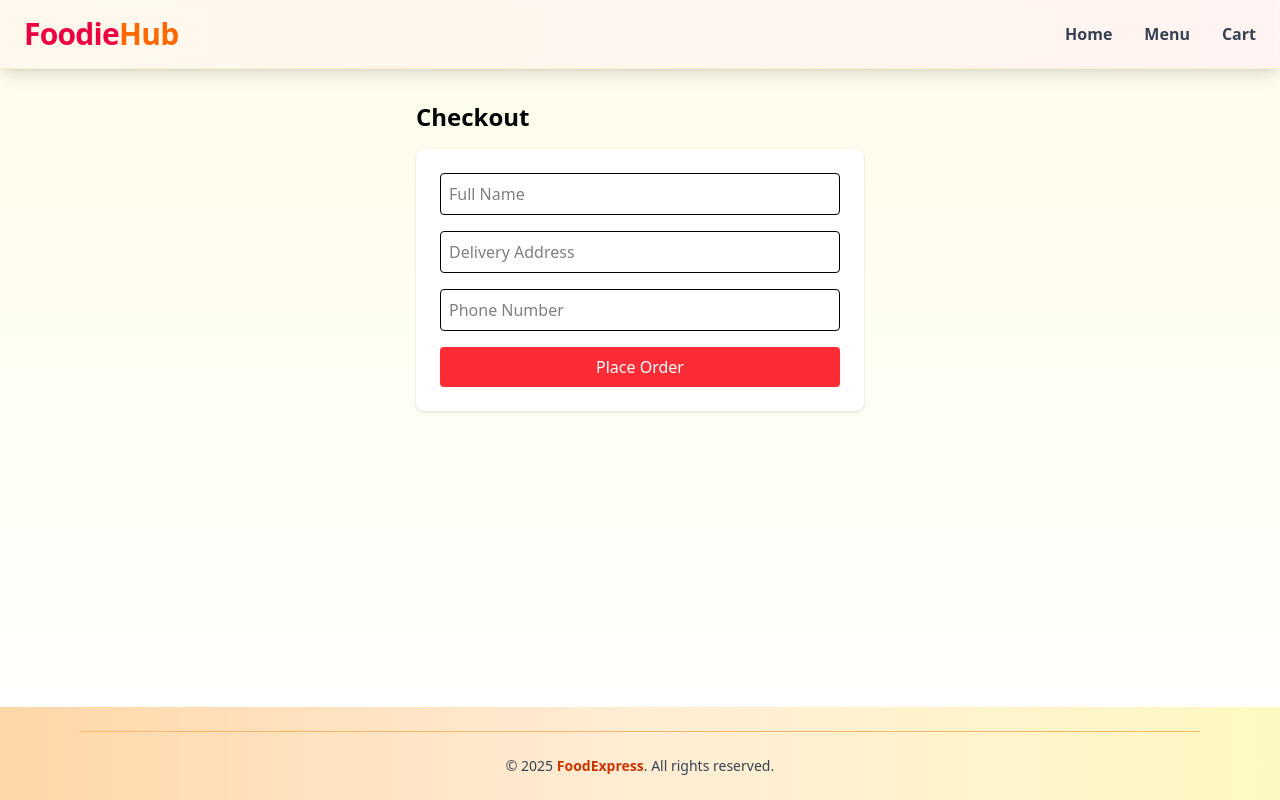
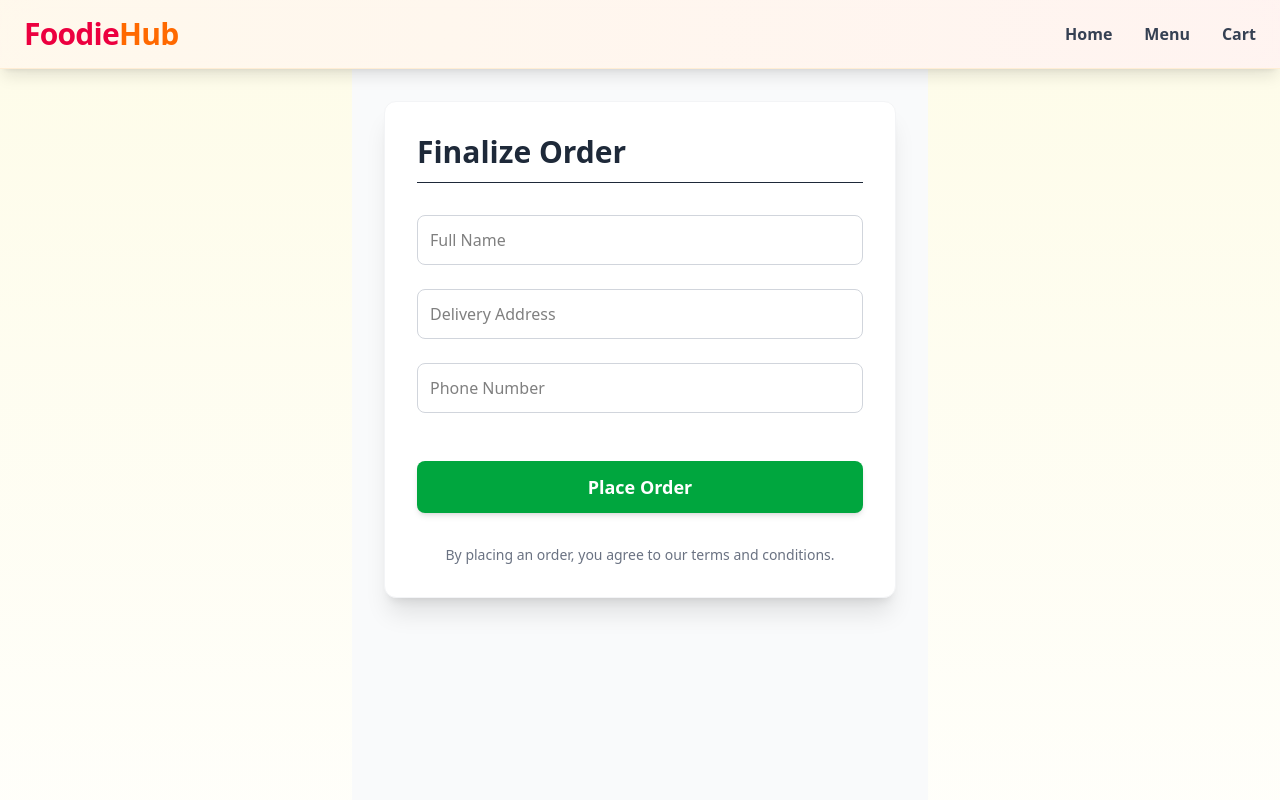
Before and after one commit to Elvis24-tech/FoodieHub, a React (Vite) app: page /checkout in a window 1280 px wide. Shown: the top 800 px of the page. Built offline with nearby package versions, Linux system fonts and the light colour scheme.

Commit message:
styled checkout page

```diff
--- a/src/pages/Checkout.jsx
+++ b/src/pages/Checkout.jsx
@@ -1,30 +1,39 @@
 export default function Checkout() {
-    return (
-      <div className="p-8 max-w-lg mx-auto">
-        <h1 className="text-2xl font-bold mb-4">Checkout</h1>
-        <form className="bg-white p-6 shadow rounded-lg space-y-4">
+  return (
+    <div className="p-4 sm:p-8 max-w-xl mx-auto bg-gray-50 min-h-screen">
+      <div className="bg-white p-6 sm:p-8 shadow-xl rounded-xl border border-gray-100">
+        <h1 className="text-3xl font-extrabold mb-8 text-gray-800 border-b pb-3">
+          Finalize Order
+        </h1>
+        <form className="space-y-6">
           <input
             type="text"
             placeholder="Full Name"
-            className="w-full border rounded p-2"
+            className="w-full border border-gray-300 rounded-lg p-3 focus:ring-blue-500 focus:border-blue-500 transition duration-150 ease-in-out"
           />
           <input
             type="text"
             placeholder="Delivery Address"
-            className="w-full border rounded p-2"
+            className="w-full border border-gray-300 rounded-lg p-3 focus:ring-blue-500 focus:border-blue-500 transition duration-150 ease-in-out"
           />
           <input
             type="text"
             placeholder="Phone Number"
-            className="w-full border rounded p-2"
+            className="w-full border border-gray-300 rounded-lg p-3 focus:ring-blue-500 focus:border-blue-500 transition duration-150 ease-in-out"
           />
+
           <button
             type="submit"
-            className="bg-red-500 text-white w-full py-2 rounded hover:bg-red-600"
+            className="mt-6 bg-green-600 text-white w-full py-3 rounded-lg font-semibold text-lg hover:bg-green-700 transition duration-200 shadow-md transform hover:scale-[1.01]"
           >
             Place Order
           </button>
+
+           <p className="text-center text-sm text-gray-500 pt-2">
+              By placing an order, you agree to our terms and conditions.
+          </p>
         </form>
       </div>
-    );
-  }
+    </div>
+  );
+}
```
